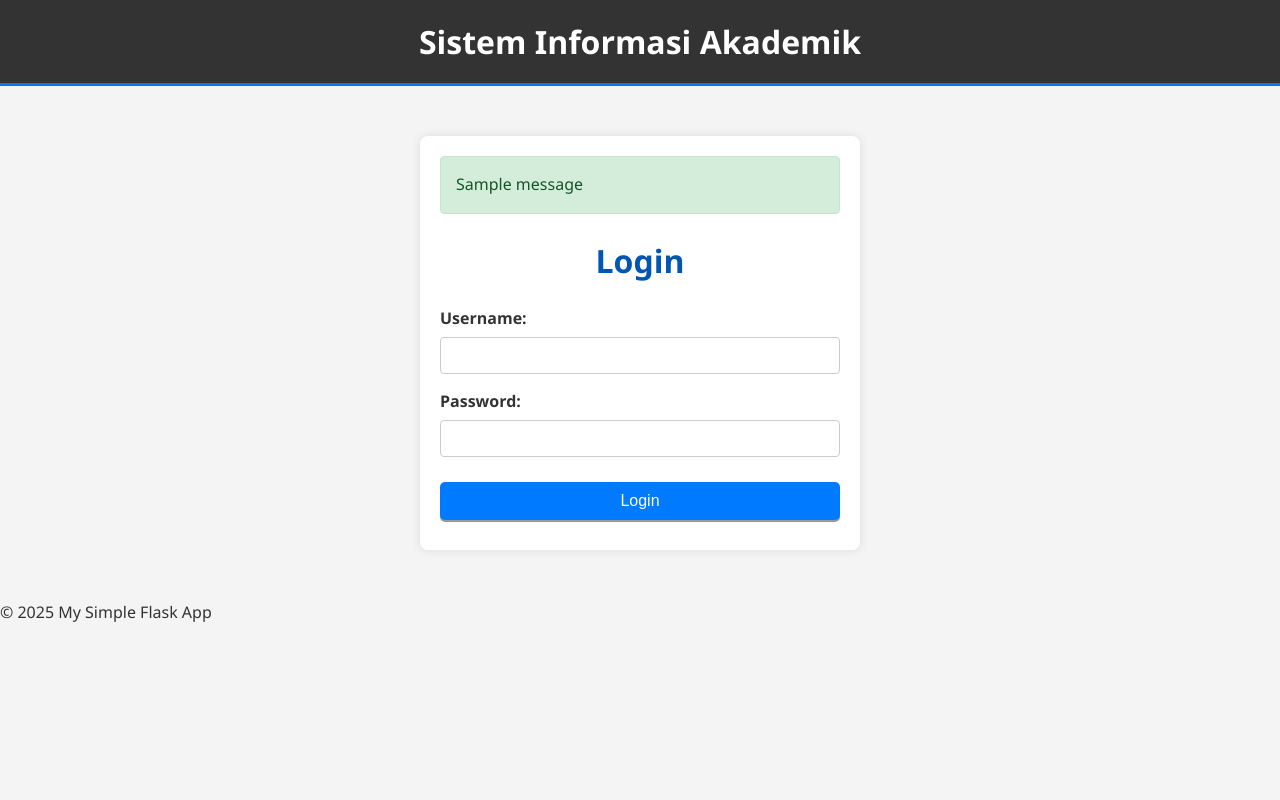
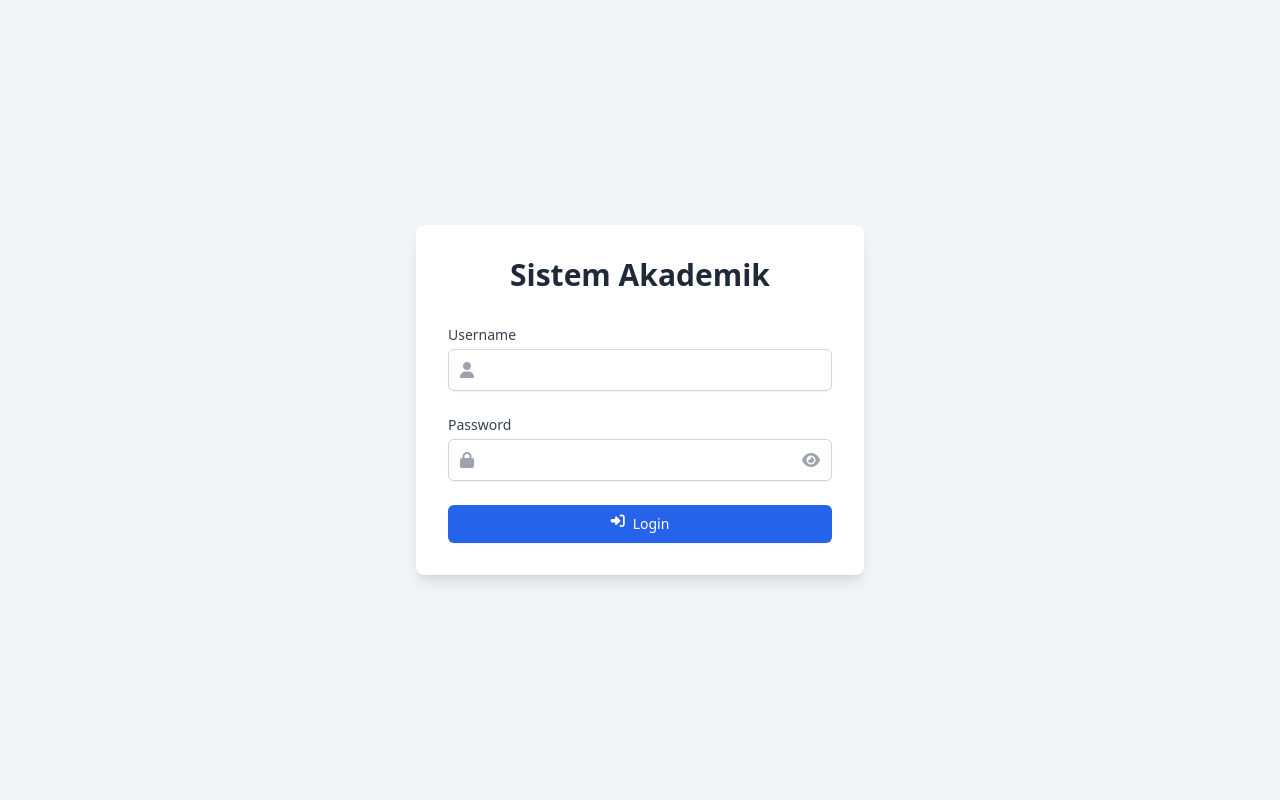
Before and after one commit to DafaTyo/LabTI, a Flask app: page /login in a window 1280 px wide. Run offline with Flask 3, Linux system fonts and the light colour scheme; one stand-in notice (Sample message) is shown; some libraries are stand-ins or nearby versions.

Commit message:
complete design

```diff
--- a/app.py
+++ b/app.py
@@ -40,10 +40,9 @@ def view_login():
         if user and user['password'] == password:
             session['user_id'] = user['id']
             session['username'] = user['username']
-            flash(f"Welcome back, {user['username']}!", "success")
-            return redirect(url_for('dashboard'))
+            return jsonify(success=True)
         else:
-            flash("Login Gagal. Username atau password salah.", "danger")
+            return jsonify(success=False, message="Login Gagal. Username atau password salah.")
     return render_template('login.html')
 
 @login_required
@@ -59,7 +58,6 @@ def view_dashboard():
 def view_logout():
     session.pop('user_id', None)
     session.pop('username', None)
-    flash("You have been logged out.", "info")
     return redirect(url_for('login'))
 
 @login_required
--- a/templates/login.html
+++ b/templates/login.html
@@ -4,38 +4,122 @@
     <meta charset="UTF-8">
     <meta name="viewport" content="width=device-width, initial-scale=1.0">
     <title>Login - Sistem Akademik</title>
-    <link rel="stylesheet" href="{{ url_for('static', filename='css/style.css') }}">
+    <script src="https://cdn.tailwindcss.com"></script>
+    <link rel="stylesheet" href="https://cdnjs.cloudflare.com/ajax/libs/font-awesome/6.4.0/css/all.min.css">
+    <!-- SweetAlert2 -->
+    <script src="https://cdnjs.cloudflare.com/ajax/libs/sweetalert2/11.7.12/sweetalert2.all.min.js"></script>
+    <link rel="stylesheet" href="https://cdnjs.cloudflare.com/ajax/libs/sweetalert2/11.7.12/sweetalert2.min.css">
 </head>
-<body>
-    <header class="app-header">
-        <h1>Sistem Informasi Akademik</h1>
-    </header>
+<body class="bg-gray-100 min-h-screen flex items-center justify-center">
+    <div class="max-w-md w-full bg-white rounded-lg shadow-lg p-8">
+        <div class="text-center mb-8">
+            <h1 class="text-3xl font-bold text-gray-800">Sistem Akademik</h1>
+        </div>
 
-    <div class="auth-form container">
-        {% with messages = get_flashed_messages(with_categories=true) %}
-            {% if messages %}
-                {% for category, message in messages %}
-                    <div class="alert alert-{{ category }}">{{ message }}</div>
-                {% endfor %}
-            {% endif %}
-        {% endwith %}
+        <form id="loginForm" action="{{ url_for('login') }}" method="post" class="space-y-6">
+            <div>
+                <label for="username" class="block text-sm font-medium text-gray-700 mb-1">Username</label>
+                <div class="relative">
+                    <div class="absolute inset-y-0 left-0 pl-3 flex items-center pointer-events-none">
+                        <i class="fas fa-user text-gray-400"></i>
+                    </div>
+                    <input type="text" id="username" name="username" class="block w-full pl-10 pr-3 py-2 border border-gray-300 rounded-md shadow-sm focus:outline-none focus:ring-blue-500 focus:border-blue-500" required>
+                </div>
+            </div>
 
-        <h1 class="page-title">Login</h1>
-        <form method="POST" action="{{ url_for('login') }}">
-            <div class="form-group">
-                <label for="username">Username:</label>
-                <input type="text" id="username" name="username" required>
+            <div>
+                <label for="password" class="block text-sm font-medium text-gray-700 mb-1">Password</label>
+                <div class="relative">
+                    <div class="absolute inset-y-0 left-0 pl-3 flex items-center pointer-events-none">
+                        <i class="fas fa-lock text-gray-400"></i>
+                    </div>
+                    <input type="password" id="password" name="password" class="block w-full pl-10 pr-10 py-2 border border-gray-300 rounded-md shadow-sm focus:outline-none focus:ring-blue-500 focus:border-blue-500" required>
+                    <div class="absolute inset-y-0 right-0 pr-3 flex items-center">
+                        <button type="button" id="togglePassword" class="text-gray-400 hover:text-gray-600 focus:outline-none">
+                            <i class="fas fa-eye"></i>
+                        </button>
+                    </div>
+                </div>
             </div>
-            <div class="form-group">
-                <label for="password">Password:</label>
-                <input type="password" id="password" name="password" required>
+
+            <div>
+                <button type="submit" class="w-full flex justify-center py-2 px-4 border border-transparent rounded-md shadow-sm text-sm font-medium text-white bg-blue-600 hover:bg-blue-700 focus:outline-none focus:ring-2 focus:ring-offset-2 focus:ring-blue-500">
+                    <i class="fas fa-sign-in-alt mr-2"></i> Login
+                </button>
             </div>
-            <input type="submit" value="Login" class="btn" style="width: 100%;">
         </form>
     </div>
 
-    <footer class="app-footer">
-        <p>© {{ g.year if g and g.year else '2024' }} My Simple Flask App</p>
-    </footer>
+    <script>
+        document.getElementById('loginForm').addEventListener('submit', function(e) {
+            e.preventDefault();
+
+            const username = document.getElementById('username').value;
+            const password = document.getElementById('password').value;
+
+            if (!username || !password) {
+                Swal.fire({
+                    icon: 'error',
+                    title: 'Error',
+                    text: 'Username dan Password harus diisi'
+                });
+                return;
+            }
+
+            // Submit form via AJAX
+            const formData = new FormData();
+            formData.append('username', username);
+            formData.append('password', password);
+
+            fetch("{{ url_for('login') }}", {
+                method: 'POST',
+                body: formData
+            })
+            .then(response => response.json())
+            .then(data => {
+                if (data.success) {
+                    Swal.fire({
+                        icon: 'success',
+                        title: 'Login Berhasil',
+                        text: 'Anda akan dialihkan ke halaman dashboard',
+                        timer: 1500,
+                        showConfirmButton: false
+                    }).then(() => {
+                        window.location.href = "{{ url_for('dashboard') }}";
+                    });
+                } else {
+                    Swal.fire({
+                        icon: 'error',
+                        title: 'Login Gagal',
+                        text: data.message || 'Username atau password salah'
+                    });
+                }
+            })
+            .catch(error => {
+                Swal.fire({
+                    icon: 'error',
+                    title: 'Error',
+                    text: 'Terjadi kesalahan pada server'
+                });
+                console.error('Error:', error);
+            });
+        });
+
+        // Toggle password visibility
+        document.getElementById('togglePassword').addEventListener('click', function() {
+            const passwordInput = document.getElementById('password');
+            const icon = this.querySelector('i');
+
+            if (passwordInput.type === 'password') {
+                passwordInput.type = 'text';
+                icon.classList.remove('fa-eye');
+                icon.classList.add('fa-eye-slash');
+            } else {
+                passwordInput.type = 'password';
+                icon.classList.remove('fa-eye-slash');
+                icon.classList.add('fa-eye');
+            }
+        });
+    </script>
 </body>
 </html>
```
Also changed, not shown: templates/dashboard.html (+28 -7 lines), templates/mahasiswa/index.html (+19 -1 lines), database.db, testing.html (deleted).
